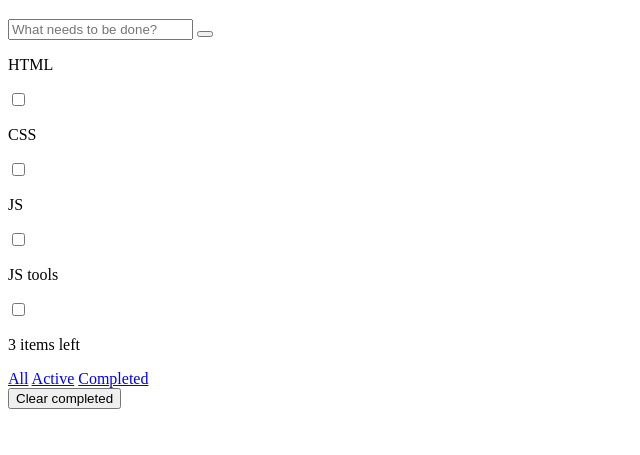
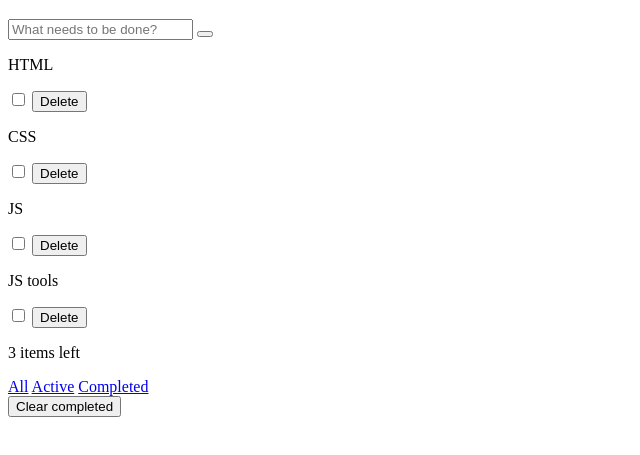
Before and after one commit to ok-technopolis/Nikita-Suprotivniy, a plain HTML site: page todo.html in a window 1280 px wide. Shown: the part 61-516 px from the top of the page, without its empty margins (0-640 px from the left). Drawn offline with Linux system fonts and the light colour scheme.

Commit message:
Add delete button to items

```diff
--- a/todo.html
+++ b/todo.html
@@ -23,24 +23,28 @@
                     HTML
                 </p>
                 <input type="checkbox" class="todo-list-item-button">
+                <button class="todo-list-item-delete">Delete</button>
             </div>
             <div class="todo-list-item __checked">
                 <p class="todo-list-item-text">
                     CSS
                 </p>
                 <input type="checkbox" class="todo-list-item-button">
+                <button class="todo-list-item-delete">Delete</button>
             </div>
             <div class="todo-list-item">
                 <p class="todo-list-item-text">
                     JS
                 </p>
                 <input type="checkbox" class="todo-list-item-button">
+                <button class="todo-list-item-delete">Delete</button>
             </div>
             <div class="todo-list-item">
                 <p class="todo-list-item-text">
                     JS tools
                 </p>
                 <input type="checkbox" class="todo-list-item-button">
+                <button class="todo-list-item-delete">Delete</button>
             </div>
 
         </div>
```
Also changed, not shown: edit.html (+1 -0 lines).
